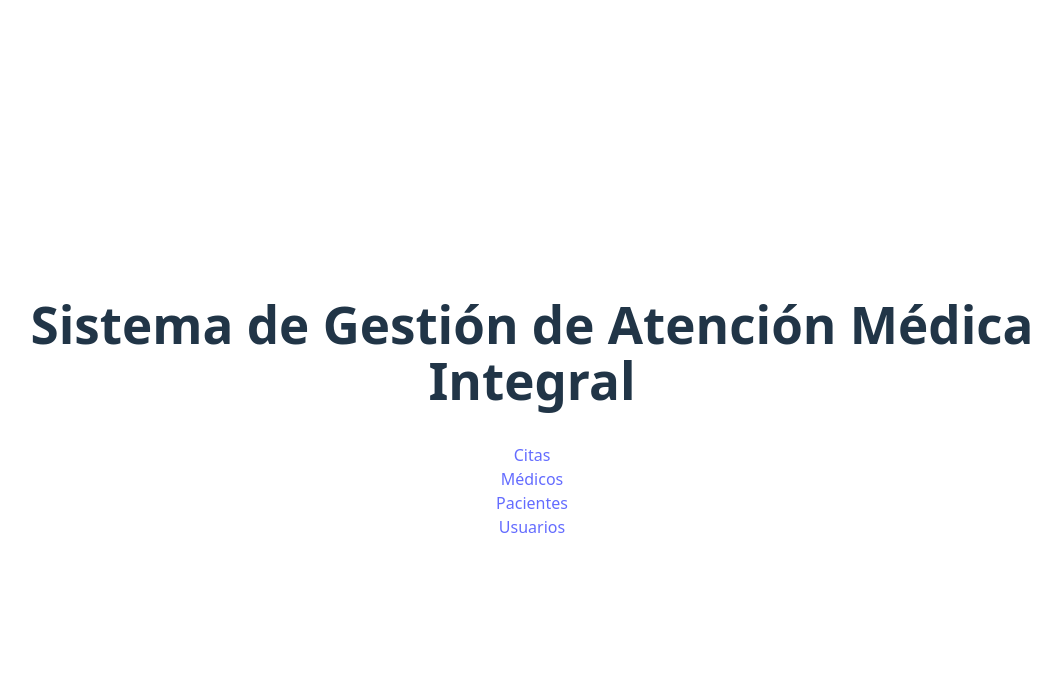
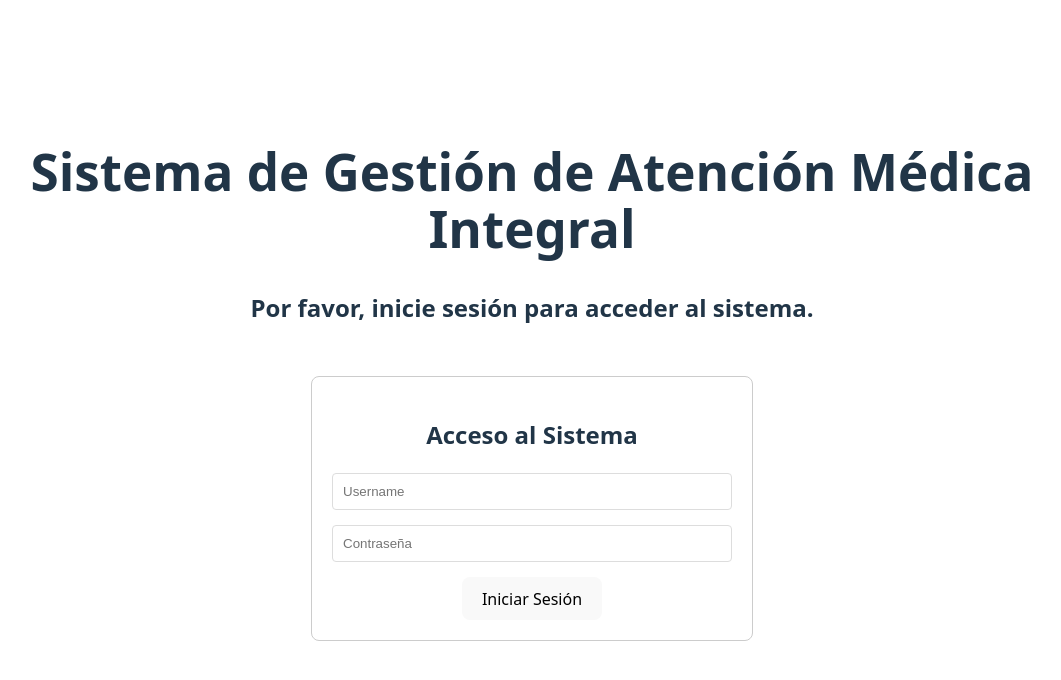
Before and after one commit to Juthmpa/frontendpacientes, a Vue app: page /login in a window 1280 px wide. Shown: the top 680 px of the page, without its empty margins (108-1169 px from the left). Built offline with nearby package versions, Linux system fonts and the light colour scheme.

Commit message:
Implementación validación con roles

```diff
--- a/index.html
+++ b/index.html
@@ -3,6 +3,7 @@
   <head>
     <meta charset="UTF-8" />
     <link rel="icon" type="image/svg+xml" href="/vite.svg" />
+    <link rel="stylesheet" href="https://cdnjs.cloudflare.com/ajax/libs/font-awesome/6.5.0/css/all.min.css">
     <meta name="viewport" content="width=device-width, initial-scale=1.0" />
     <title>pacientes-frontend</title>
   </head>
--- a/src/App.vue
+++ b/src/App.vue
@@ -1,26 +1,155 @@
 <template>
-  <div>
+  <div id="app">
     <h1>Sistema de Gestión de Atención Médica Integral</h1>
 
-    <nav>
-      <a href="/citas">Citas</a>
-    </nav>
-    <nav>
-      <a href="/medicos">Médicos</a>
-    </nav>
-    <nav>
-      <a href="/pacientes">Pacientes</a>
-    </nav>
-    <nav>
-      <a href="/usuarios">Usuarios</a>
-    </nav>
+    <!-- SI ESTÁ LOGUEADO -->
+    <div v-if="currentUser">
 
-    <router-view></router-view>
+      <div class="nav-bar">
+
+        <div class="left-buttons">
+
+          <a class="btn-nav" href="/citas">
+            <i class="fa-solid fa-calendar-check"></i> Citas
+          </a>
+
+          <a
+            class="btn-nav"
+            href="/medicos"
+            v-if="rol === 'ADMIN' || rol === 'MEDICO'"
+          >
+            <i class="fa-solid fa-user-doctor"></i> Médicos
+          </a>
+
+          <a
+            class="btn-nav"
+            href="/pacientes"
+            v-if="rol === 'ADMIN' || rol === 'MEDICO'"
+          >
+            <i class="fa-solid fa-hospital-user"></i> Pacientes
+          </a>
+        </div>
+
+        <div class="right-buttons">
+          <span class="welcome-message">
+            Bienvenido/a, {{ currentUser.nombre }} ({{ rol }})
+          </span>
+
+          <a
+            class="btn-nav"
+            href="/usuarios"
+            v-if="rol === 'ADMIN'"
+          >
+            <i class="fa-solid fa-users"></i> Usuarios
+          </a>
+
+          <a class="btn-nav logout-btn" href="#" @click.prevent="handleLogout">
+            <i class="fa-solid fa-right-from-bracket"></i> Cerrar Sesión
+          </a>
+        </div>
+
+      </div>
+
+      <router-view />
+    </div>
+
+    <!-- SI NO ESTÁ LOGUEADO -->
+    <div v-else class="login-container-wrap">
+      <h2 class="auth-message">Por favor, inicie sesión para acceder al sistema.</h2>
+      <Login @login-success="handleLoginSuccess" />
+    </div>
+
   </div>
 </template>
 
+
+
 <script>
+import { inject, ref } from "vue";
+import Login from './components/Login.vue';
+import RolesProvider from './components/RolesProvider.vue';
+
 export default {
-  name: "App"
+  name: "App",
+  components: { Login, RolesProvider },
+
+  setup() {
+    // Rol proveniente del RolesProvider
+    const rolRef = inject("rolUsuario");
+
+    const currentUser = ref(null);
+
+    // Cargar sesión del localStorage
+    const checkSession = () => {
+      const stored = localStorage.getItem("currentUser");
+      currentUser.value = stored ? JSON.parse(stored) : null;
+    };
+
+    checkSession();
+
+    const handleLoginSuccess = () => {
+      checkSession();
+      rolRef.value = (localStorage.getItem("rol") || "INVITADO").toUpperCase();
+    };
+
+    const handleLogout = () => {
+      localStorage.clear();
+      currentUser.value = null;
+      rolRef.value = "INVITADO";
+    };
+
+    return {
+      currentUser,
+      rol: rolRef,
+      handleLogout,
+      handleLoginSuccess
+    };
+  }
 }
 </script>
+
+
+
+
+<style>
+.nav-bar {
+    display: flex;
+    justify-content: space-between;
+    align-items: center;
+    margin-bottom: 20px;
+}
+
+.left-buttons,
+.right-buttons {
+    display: flex;
+    gap: 10px;
+}
+
+.btn-nav {
+    padding: 10px 18px;
+    background: #168E7F;
+    color: white;
+    text-decoration: none;
+    border-radius: 8px;
+    font-weight: 600;
+    transition: 0.3s ease-in-out;
+    box-shadow: 0 4px 8px rgba(0,0,0,0.15);
+    display: flex;
+    align-items: center;
+    gap: 8px;
+    cursor: pointer;
+}
+
+.btn-nav:hover {
+    background: #0F5F54;
+    transform: scale(1.05);
+}
+
+.welcome-message {
+    padding: 10px 0;
+    font-weight: bold;
+    color: #168E7F;
+    display: flex;
+    align-items: center;
+}
+</style>
--- /dev/null
+++ b/src/components/Login.vue
@@ -0,0 +1,97 @@
+<template>
+    <div class="login-container">
+        <h2>Acceso al Sistema</h2>
+        <form @submit.prevent="handleLogin" class="login-form">
+            <input type="text" v-model="username" placeholder="Username" required>
+            <input type="password" v-model="password" placeholder="Contraseña" required>
+
+            <p v-if="error" class="error-message">{{ error }}</p>
+
+            <button type="submit" :disabled="isLoading">
+                {{ isLoading ? 'Conectando...' : 'Iniciar Sesión' }}
+            </button>
+        </form>
+    </div>
+</template>
+
+<script>
+export default {
+    name: 'Login',
+    data() {
+        return {
+            username: '',
+            password: '',
+            error: '',
+            isLoading: false,
+            API_LOGIN_URL: 'http://localhost:8080/backend_api/api/auth/login'
+        }
+    },
+    methods: {
+        async handleLogin() {
+            this.error = '';
+            this.isLoading = true;
+
+            try {
+                const response = await fetch(this.API_LOGIN_URL, {
+                    method: 'POST',
+                    headers: { 'Content-Type': 'application/json' },
+                    body: JSON.stringify({
+                        username: this.username,
+                        password: this.password
+                    })
+                });
+
+                const data = await response.json();
+
+                if (response.ok) {
+                    // Normalizamos el rol a MAYÚSCULAS para evitar inconsistencias
+                    const rolUpper = (data.rol || '').toString().toUpperCase();
+
+                    // Guardar usuario completo y rol por separado
+                    localStorage.setItem('currentUser', JSON.stringify(data));
+                    localStorage.setItem('rol', rolUpper);
+
+                    // Emitir al padre para que actualice la UI
+                    this.$emit('login-success');
+
+                } else {
+                    this.error = data.message || 'Credenciales incorrectas.';
+                }
+
+            } catch (err) {
+                console.error("Login error:", err);
+                this.error = "Error de conexión con el servidor.";
+            } finally {
+                this.isLoading = false;
+            }
+        }
+    }
+}
+</script>
+
+<style scoped>
+.login-container { max-width: 400px; margin: 50px auto; padding: 20px; border: 1px solid #ccc; border-radius: 8px; text-align: center; }
+.login-form input { width: 100%; padding: 10px; margin-bottom: 15px; border: 1px solid #ddd; border-radius: 4px; box-sizing: border-box; }
+.error-message { color: #dc3545; margin-bottom: 10px; }
+
+.login-container {
+    max-width: 400px;
+    margin: 50px auto;
+    padding: 20px;
+    border: 1px solid #ccc;
+    border-radius: 8px;
+    text-align: center;
+}
+.login-form input {
+    width: 100%;
+    padding: 10px;
+    margin-bottom: 15px;
+    border: 1px solid #ddd;
+    border-radius: 4px;
+    box-sizing: border-box;
+}
+.error-message {
+    color: #dc3545;
+    margin-bottom: 10px;
+}
+</style>
--- /dev/null
+++ b/src/components/RolesProvider.vue
@@ -0,0 +1,16 @@
+<template>
+  <slot />
+</template>
+
+<script setup>
+import { ref, provide, onMounted } from "vue";
+
+const rolUsuario = ref("INVITADO");
+
+onMounted(() => {
+  const r = localStorage.getItem("rol");
+  rolUsuario.value = r ? r.toUpperCase() : "INVITADO";
+});
+
+provide("rolUsuario", rolUsuario);
+</script>
--- a/src/components/UsuarioForm.vue
+++ b/src/components/UsuarioForm.vue
@@ -16,7 +16,7 @@
             <option value="" disabled>Seleccionar Rol</option>
             <option value="admin">Administrador</option>
             <option value="medico">Médico</option>
-            <option value="paciente">Paciente/Cliente</option>
+            <option value="paciente">Paciente</option>
         </select>
 
         <button type="submit">{{ isEditing ? 'Actualizar Usuario' : 'Guardar Usuario' }}</button>
--- a/src/main.js
+++ b/src/main.js
@@ -1,8 +1,15 @@
-import { createApp } from 'vue'
+import { createApp, h } from 'vue'
 import './style.css'
 import App from './App.vue'
 import router from './router'
+import RolesProvider from './components/RolesProvider.vue'
 
-createApp(App)
-    .use(router)
-    .mount('#app')
+createApp({
+    render() {
+        return h(RolesProvider, null, {
+            default: () => h(App)
+        })
+    }
+})
+.use(router)
+.mount('#app')
--- a/src/router.js
+++ b/src/router.js
@@ -1,20 +1,28 @@
 import { createRouter, createWebHistory } from 'vue-router';
 
+import PacientesView from './views/PacientesView.vue';
 import UsuariosView from './views/UsuariosView.vue';
-import PacientesView from './views/PacientesView.vue';
+import LoginView from './components/Login.vue';
 
 const routes = [
+    {
+        path: '/pacientes',
+        name: 'pacientes',
+        component: PacientesView
+
+    },
     {
         path: '/usuarios',
         name: 'usuarios',
         component: UsuariosView
     },
     {
-        path: '/pacientes',
-        name: 'pacientes',
-        component: PacientesView
+        path: '/login',
+        name: 'login',
+        component: LoginView
 
     }
+
 ];
 
 const router = createRouter({
```
Also changed, not shown: src/components/Navbar.vue (added, +79 -0 lines).
